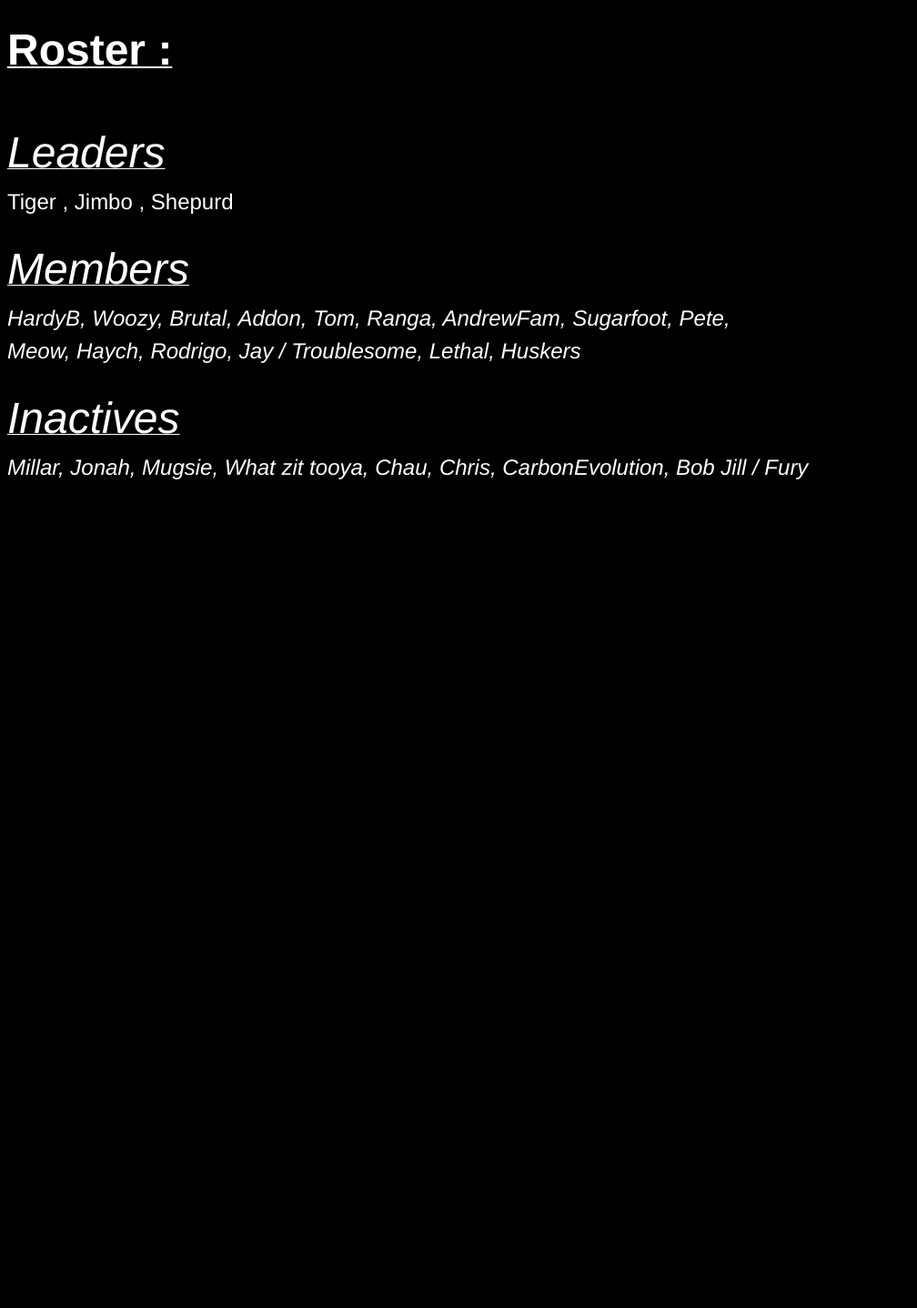
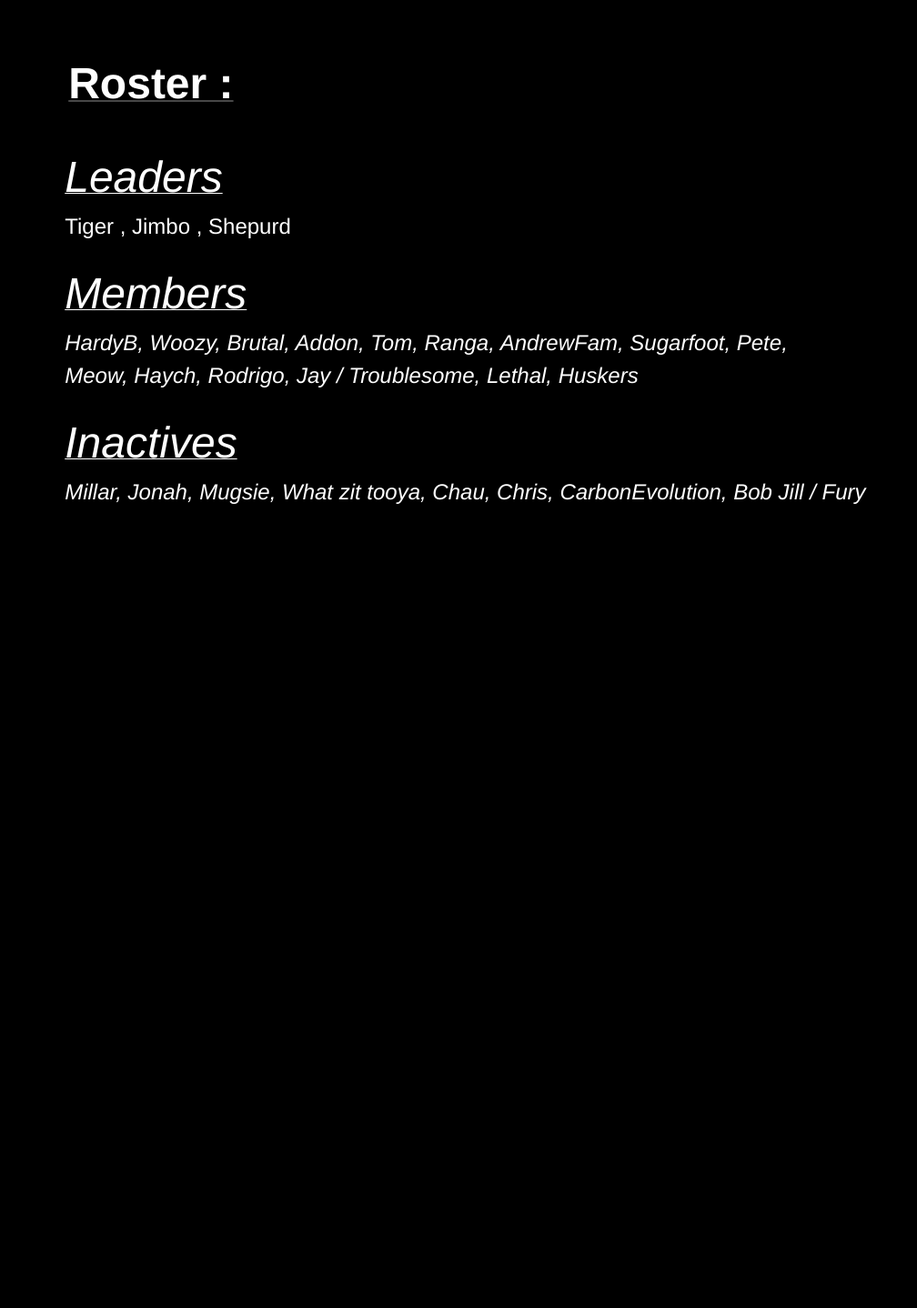
Before and after one commit to DerekR0123/Rossfitness.github.io, a Jekyll site: the page roster.html, which Jekyll copies as it is, in a window 1280 px wide. Shown: the whole page at 91% size, without its empty margins (0-1008 px from the left). Built offline with Jekyll 4.4.1, drawn with Linux system fonts in a browser that asks for light colours; before the commit the page ends 900 px from its top, so only the background shows below that.

Commit message:
Update roster.html

```diff
--- a/roster.html
+++ b/roster.html
@@ -11,17 +11,18 @@
       </head>
 
   <body class="body">
+    <div id="content-wrapper">
+      <div class="inner clearfix">
+        <section id="main-content">
           <a id="designer-templates" class="anchor" href="#designer-templates" aria-hidden="true"><span aria-hidden="true" class="octicon octicon-link"></span></a>
             <h2><u><FONT size="10" COLOR="#FFFFFF">Roster :</FONT></u></h2><br>
-
               <p><u><FONT size="7" COLOR="#FFFFFF" WEIGHT="italic" FAMILY="Curive"><em>Leaders</em></u></FONT><br><FONT size="5" COLOR="#FFFFFF">Tiger , Jimbo , Shepurd<br></em></FONT></p>
               <p><u><FONT size="7" COLOR="#FFFFFF"><em>Members</em></FONT></u></h4><br>
                 <em><FONT size="5" COLOR="#FFFFFF">HardyB, Woozy, Brutal, Addon, Tom, Ranga, AndrewFam, Sugarfoot, Pete,<br>
                   Meow, Haych, Rodrigo, Jay / Troublesome, Lethal, Huskers<br></em></FONT></p>
-
               <p><u><FONT size="7" COLOR="#FFFFFF"><em>Inactives</em></u></FONT><br>
                 <em><FONT size="5" COLOR="#FFFFFF">Millar, Jonah, Mugsie, What zit tooya, Chau, Chris, CarbonEvolution, Bob Jill / Fury<br></em></FONT></p><br>
-
+      </div>
+    </div>
   </body>
-
 </html>
```
Lines whose indentation alone changed are shown as unchanged.
